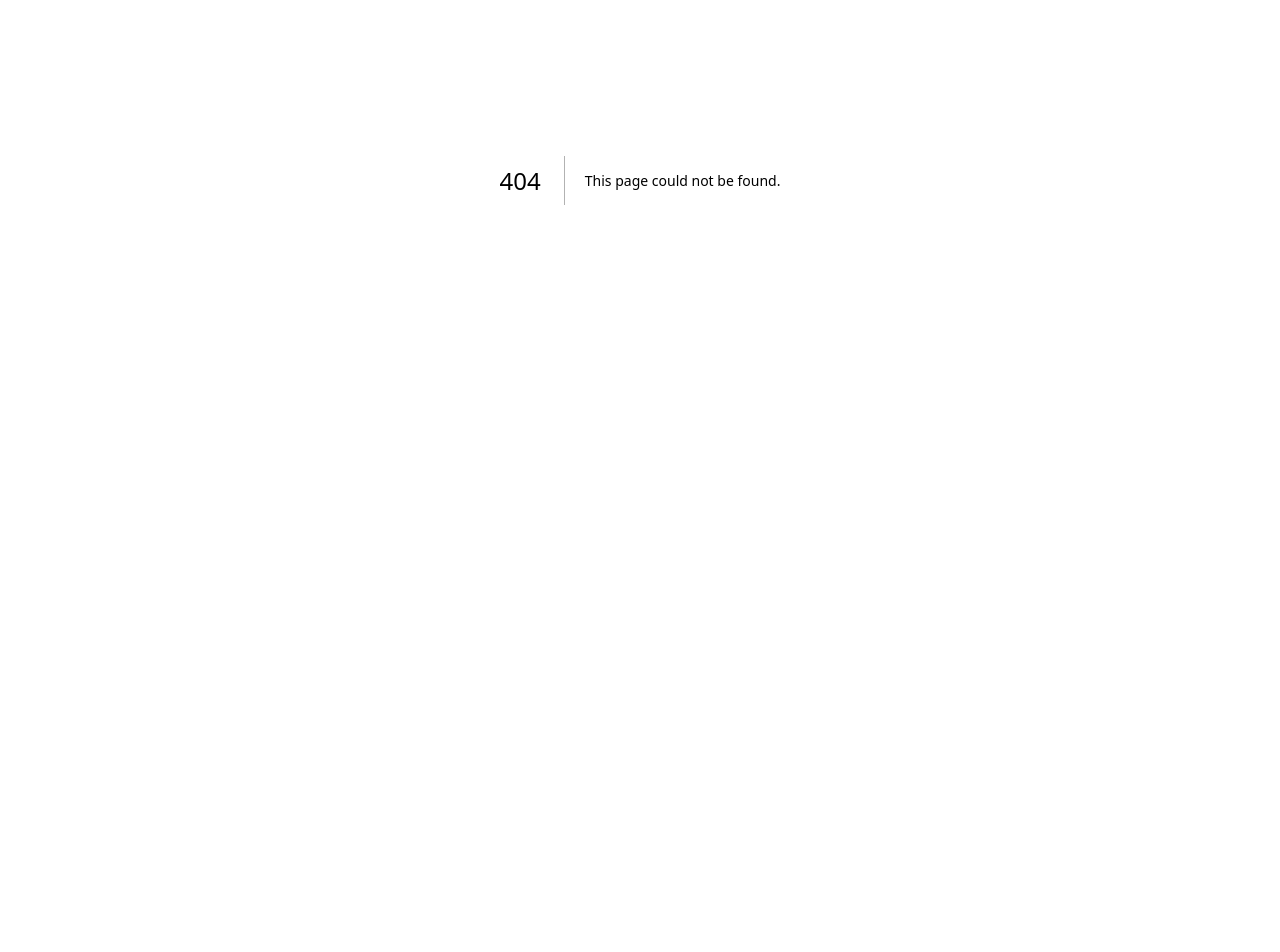
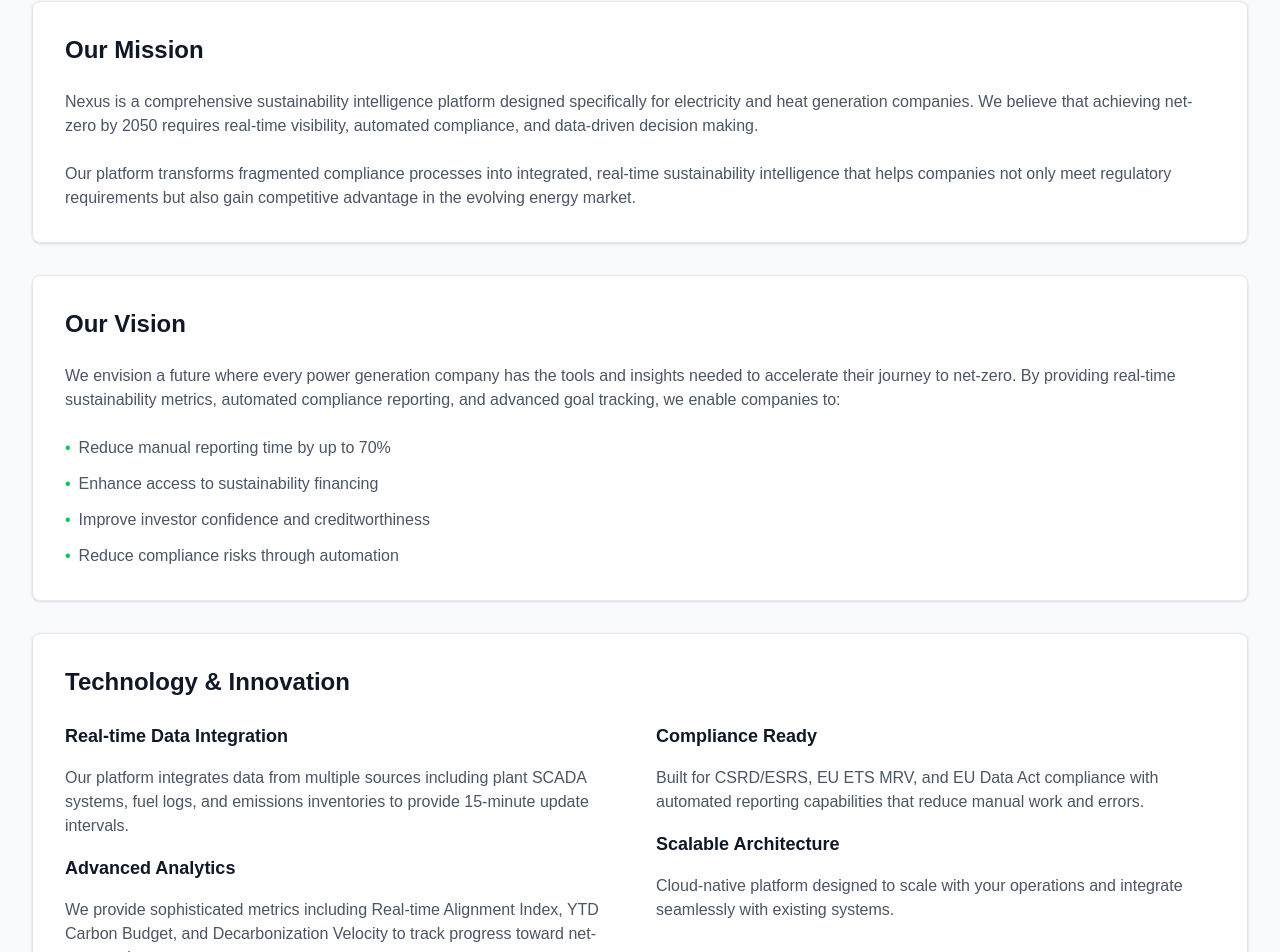
Before and after one commit to phiquangdat/power-sector-analytics, a Next.js app: page /about in a window 1280 px wide. Before the commit this address had no page. Shown: the part 285-1237 px from the top of the page. Before the commit the page ends 865 px from the top, so only its background shows below. Built offline with nearby package versions, Linux system fonts and the light colour scheme.

Commit message:
web: add About section to navbar and create About page

```diff
--- /dev/null
+++ b/app/about/page.tsx
@@ -0,0 +1,174 @@
+import Link from "next/link";
+
+export default function AboutPage() {
+  return (
+    <div className="min-h-screen bg-gray-50">
+      {/* Header */}
+      <div className="bg-white border-b border-gray-200">
+        <div className="max-w-7xl mx-auto px-4 sm:px-6 lg:px-8 py-8">
+          <div className="text-center">
+            <h1 className="text-3xl font-bold text-gray-900 mb-4">About Nexus</h1>
+            <p className="text-lg text-gray-600 max-w-4xl mx-auto">
+              Learn about our mission to transform sustainability reporting in the power sector
+              and help companies achieve net-zero by 2050.
+            </p>
+          </div>
+        </div>
+      </div>
+
+      <div className="max-w-7xl mx-auto px-4 sm:px-6 lg:px-8 py-12">
+        {/* Mission Section */}
+        <div className="bg-white rounded-lg border border-gray-200 p-8 mb-8 shadow-sm">
+          <h2 className="text-2xl font-bold text-gray-900 mb-6">Our Mission</h2>
+          <p className="text-gray-600 mb-6">
+            Nexus is a comprehensive sustainability intelligence platform designed specifically for
+            electricity and heat generation companies. We believe that achieving net-zero by 2050
+            requires real-time visibility, automated compliance, and data-driven decision making.
+          </p>
+          <p className="text-gray-600">
+            Our platform transforms fragmented compliance processes into integrated, real-time
+            sustainability intelligence that helps companies not only meet regulatory requirements
+            but also gain competitive advantage in the evolving energy market.
+          </p>
+        </div>
+
+        {/* Vision Section */}
+        <div className="bg-white rounded-lg border border-gray-200 p-8 mb-8 shadow-sm">
+          <h2 className="text-2xl font-bold text-gray-900 mb-6">Our Vision</h2>
+          <p className="text-gray-600 mb-6">
+            We envision a future where every power generation company has the tools and insights
+            needed to accelerate their journey to net-zero. By providing real-time sustainability
+            metrics, automated compliance reporting, and advanced goal tracking, we enable
+            companies to:
+          </p>
+          <ul className="space-y-3 text-gray-600">
+            <li className="flex items-start">
+              <span className="text-green-500 mr-2">•</span>
+              <span>Reduce manual reporting time by up to 70%</span>
+            </li>
+            <li className="flex items-start">
+              <span className="text-green-500 mr-2">•</span>
+              <span>Enhance access to sustainability financing</span>
+            </li>
+            <li className="flex items-start">
+              <span className="text-green-500 mr-2">•</span>
+              <span>Improve investor confidence and creditworthiness</span>
+            </li>
+            <li className="flex items-start">
+              <span className="text-green-500 mr-2">•</span>
+              <span>Reduce compliance risks through automation</span>
+            </li>
+          </ul>
+        </div>
+
+        {/* Technology Section */}
+        <div className="bg-white rounded-lg border border-gray-200 p-8 mb-8 shadow-sm">
+          <h2 className="text-2xl font-bold text-gray-900 mb-6">Technology & Innovation</h2>
+          <div className="grid md:grid-cols-2 gap-8">
+            <div>
+              <h3 className="text-lg font-semibold text-gray-900 mb-4">Real-time Data Integration</h3>
+              <p className="text-gray-600 mb-4">
+                Our platform integrates data from multiple sources including plant SCADA systems,
+                fuel logs, and emissions inventories to provide 15-minute update intervals.
+              </p>
+              <h3 className="text-lg font-semibold text-gray-900 mb-4">Advanced Analytics</h3>
+              <p className="text-gray-600">
+                We provide sophisticated metrics including Real-time Alignment Index, YTD Carbon
+                Budget, and Decarbonization Velocity to track progress toward net-zero goals.
+              </p>
+            </div>
+            <div>
+              <h3 className="text-lg font-semibold text-gray-900 mb-4">Compliance Ready</h3>
+              <p className="text-gray-600 mb-4">
+                Built for CSRD/ESRS, EU ETS MRV, and EU Data Act compliance with automated
+                reporting capabilities that reduce manual work and errors.
+              </p>
+              <h3 className="text-lg font-semibold text-gray-900 mb-4">Scalable Architecture</h3>
+              <p className="text-gray-600">
+                Cloud-native platform designed to scale with your operations and integrate
+                seamlessly with existing systems.
+              </p>
+            </div>
+          </div>
+        </div>
+
+        {/* WISE Challenge Section */}
+        <div className="bg-gradient-to-r from-green-50 to-blue-50 rounded-lg border border-green-200 p-8 mb-8">
+          <h2 className="text-2xl font-bold text-gray-900 mb-6">WISE Sustainability Intelligence Challenge</h2>
+          <p className="text-gray-600 mb-6">
+            This prototype addresses the WISE ecosystem challenge: developing innovative solutions
+            that improve sustainability practices and regulatory compliance in the power sector.
+            Built for the 1.5°C target and net-zero by 2050.
+          </p>
+          <div className="grid md:grid-cols-2 gap-6">
+            <div>
+              <h3 className="text-lg font-semibold text-green-800 mb-3">Technical Innovation</h3>
+              <ul className="space-y-2 text-gray-700">
+                <li>• Real-time data integration from multiple sources</li>
+                <li>• Advanced analytics with goal tracking metrics</li>
+                <li>• EU Data Act compliant data sharing architecture</li>
+                <li>• Scalable cloud-native platform</li>
+              </ul>
+            </div>
+            <div>
+              <h3 className="text-lg font-semibold text-green-800 mb-3">Business Impact</h3>
+              <ul className="space-y-2 text-gray-700">
+                <li>• 70% reduction in manual reporting hours</li>
+                <li>• Enhanced access to sustainability financing</li>
+                <li>• Improved investor confidence and creditworthiness</li>
+                <li>• Risk reduction through automated compliance</li>
+              </ul>
+            </div>
+          </div>
+        </div>
+
+        {/* Target Market Section */}
+        <div className="bg-white rounded-lg border border-gray-200 p-8 mb-8 shadow-sm">
+          <h2 className="text-2xl font-bold text-gray-900 mb-6">Who We Serve</h2>
+          <div className="grid md:grid-cols-2 gap-8">
+            <div>
+              <h3 className="text-lg font-semibold text-gray-900 mb-4">Primary Customers</h3>
+              <ul className="space-y-2 text-gray-600">
+                <li>• Independent power producers</li>
+                <li>• Industrial heat generation companies</li>
+                <li>• District heating providers</li>
+                <li>• Electricity and heat generation companies</li>
+              </ul>
+            </div>
+            <div>
+              <h3 className="text-lg font-semibold text-gray-900 mb-4">Market Drivers</h3>
+              <ul className="space-y-2 text-gray-600">
+                <li>• Global push for decarbonization and net-zero targets</li>
+                <li>• Stricter compliance requirements under US IRA and EU Green Deal</li>
+                <li>• Investor and consumer demand for transparent sustainability metrics</li>
+                <li>• Companies that can't track sustainability can't participate</li>
+              </ul>
+            </div>
+          </div>
+        </div>
+
+        {/* CTA Section */}
+        <div className="bg-green-600 rounded-lg p-8 text-center text-white">
+          <h2 className="text-2xl font-bold mb-4">Ready to Transform Your Sustainability Reporting?</h2>
+          <p className="text-green-100 mb-6">
+            Join the future of power sector sustainability intelligence
+          </p>
+          <div className="flex flex-col sm:flex-row gap-4 justify-center">
+            <Link
+              href="/dashboard"
+              className="bg-white text-green-600 px-8 py-3 rounded-lg font-semibold hover:bg-gray-100 transition-colors"
+            >
+              Explore the Platform
+            </Link>
+            <Link
+              href="/compliance"
+              className="border border-white text-white px-8 py-3 rounded-lg font-semibold hover:bg-green-700 transition-colors"
+            >
+              Learn About Compliance
+            </Link>
+          </div>
+        </div>
+      </div>
+    </div>
+  );
+}
--- a/components/Navbar.tsx
+++ b/components/Navbar.tsx
@@ -25,6 +25,7 @@
     { href: "/dashboard", label: "Dashboard" },
     { href: "/compliance", label: "Compliance" },
     { href: "/methodology", label: "Methodology" },
+    { href: "/about", label: "About" },
   ];
 
   return (
```
Also changed, not shown: 1 other file (tests, documents, lock files or other folders).
